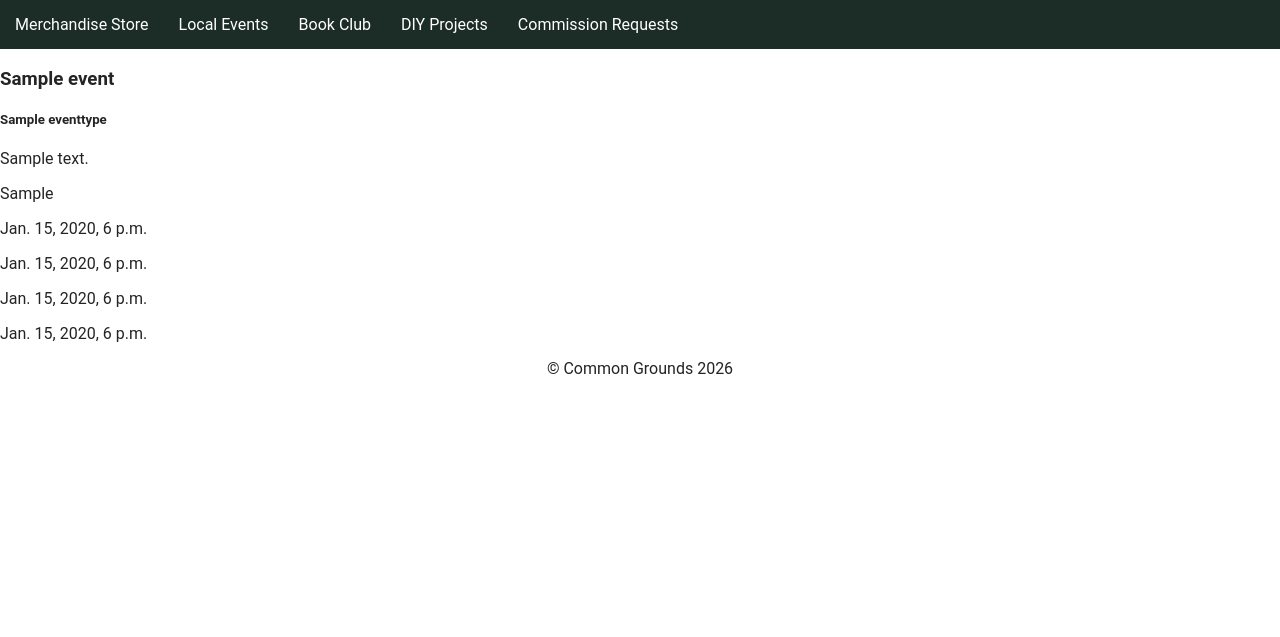
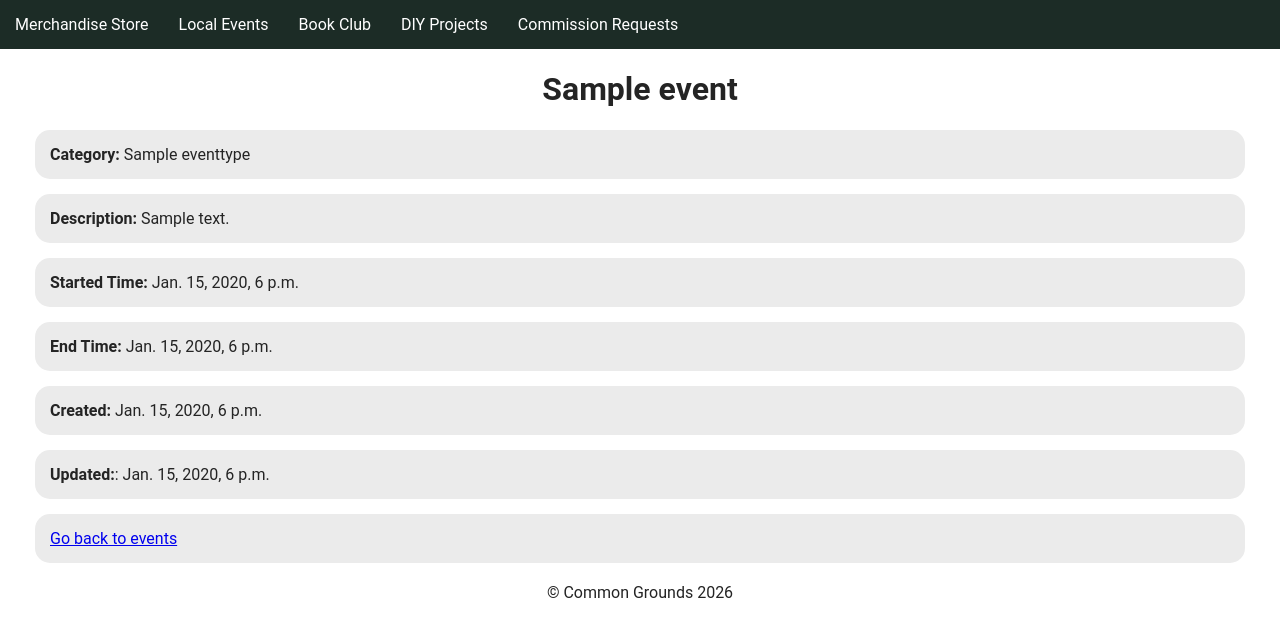
Before and after one commit to jeconiahbautista/commongrounds-AG-17, a Django app: page /localevents/event/1/ in a window 1280 px wide. Shown: the top 637 px of the page. Run offline with Django 5.2, Linux system fonts and the light colour scheme; tables that the repository leaves empty hold one stand-in row (values such as "Sample post").

Commit message:
Fix list and detail templates to accord to group agreement design.

```diff
--- a/localevents/templates/event-detail.html
+++ b/localevents/templates/event-detail.html
@@ -1,15 +1,15 @@
 {% extends 'base.html' %}
+{% load static %}
 
 {% block body %}
-
-<h3>{{ event.title }}</h3>
-<h5>{{ event.category }}</h5>
-
-<p>{{ event.description }}</p>
-<p>{{ event.location }}</p>
-<p>{{ event.start_time }}</p>
-<p>{{ event.end_time }}</p>
-<p>{{ event.created_on }}</p>
-<p>{{ event.updated_on }}</p>
-
+<div class="container">
+    <h1> {{ event.title }} </h1>
+    <div class="box"><strong>Category:</strong> {{ event.category }}</div>
+    <div class="box"><strong>Description:</strong> {{ event.description }}</div>
+    <div class="box"><strong>Started Time:</strong> {{ event.start_time }}</div>
+    <div class="box"><strong>End Time:</strong> {{ event.end_time }}</div>
+    <div class="box"><strong>Created:</strong> {{ event.created_on }}</div>
+    <div class="box"><strong>Updated:</strong>:</strong> {{ event.updated_on }}</div>
+    <div class="box"><a href="/localevents/events">Go back to events</a></div>
+</div>
 {% endblock %}
```
Also changed, not shown: localevents/templates/event-list.html (+16 -7 lines).
